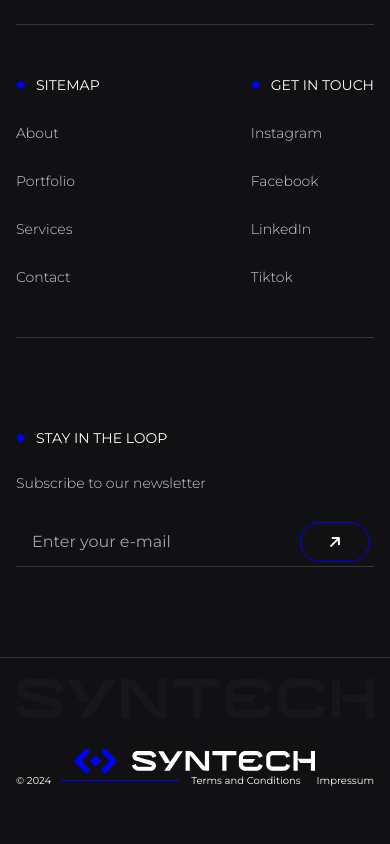
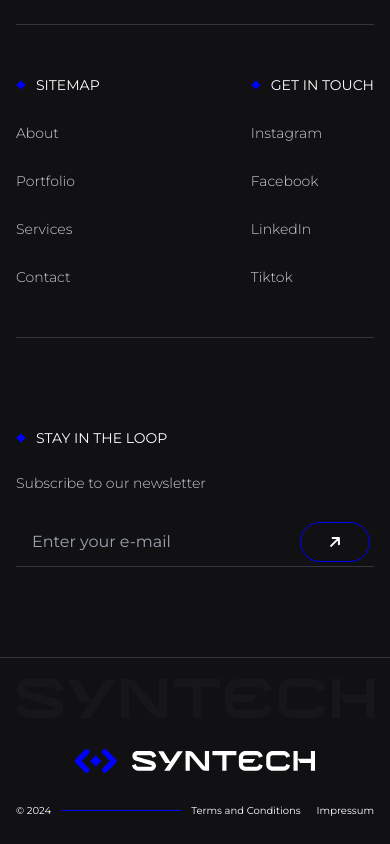
Before and after one commit to SyntechOrg/quitty, a Next.js app: page / in a window 390 px wide. Shown: the part 5320-6164 px from the top of the page. Before the commit the page ends 6134 px from the top, so only its background shows below. Built offline with nearby package versions, Linux system fonts and the light colour scheme.

Commit message:
Update footer layout to include margin for mobile view

```diff
--- a/src/components/footer/footer.tsx
+++ b/src/components/footer/footer.tsx
@@ -81,7 +81,7 @@ export const Footer = () => {
           <li>Terms and Conditions</li>
           <li>Impressum</li>
         </ul>
-        <div className="flex items-center text-[10px] lg:hidden justify-between w-full gap-x-[10px]">
+        <div className="flex items-center text-[10px] lg:hidden justify-between w-full gap-x-[10px] mt-[30px]">
           <span className="">© {new Date().getFullYear()}</span>
           <div className="bg-[#0000FF] h-[1px] flex-1"></div>
           <ul className="gap-x-[16px] flex">
```
